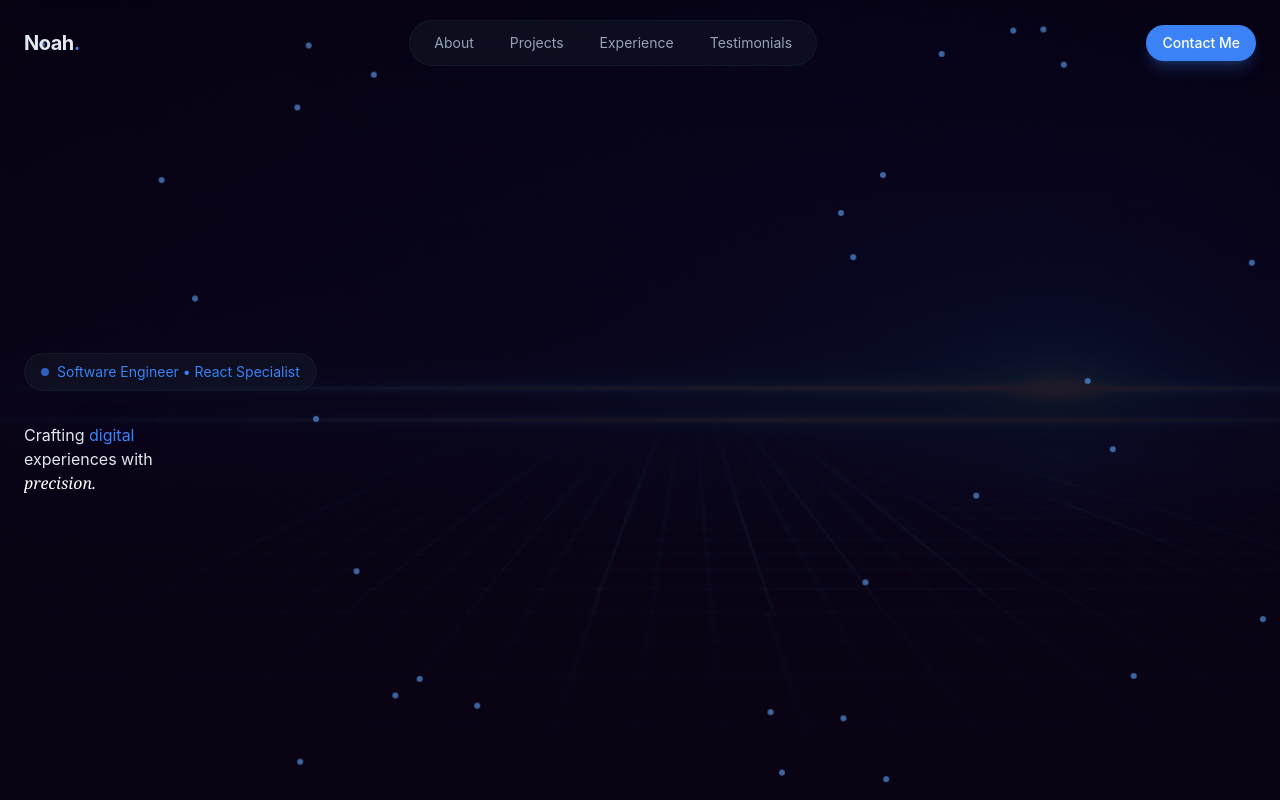
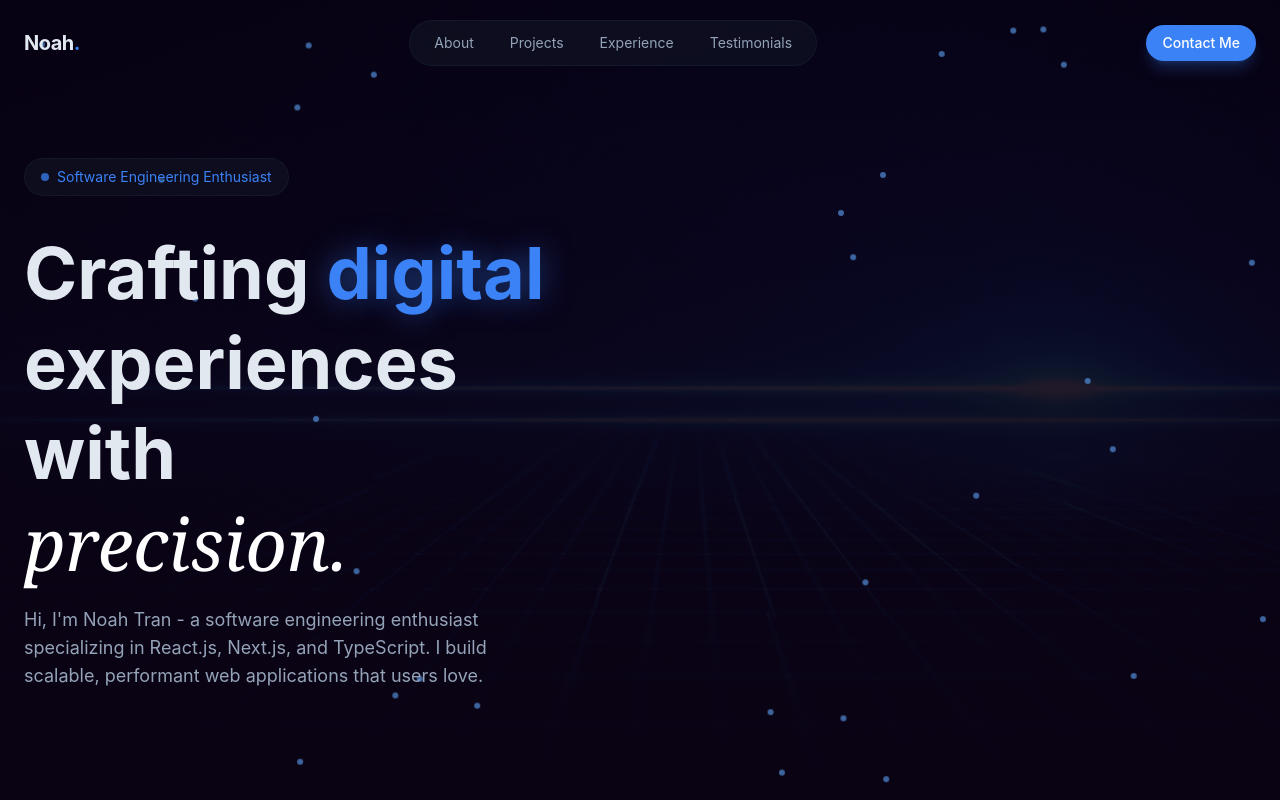
Before and after one commit to noahnoahnoahtran/Web_Dev, a React (Vite) app in the folder Website/10_portfolio/: page / in a window 1280 px wide. Built offline with nearby package versions, Linux system fonts and the light colour scheme.

Commit message:
feat(hero/headline): setup description structure with typography

```diff
--- a/Website/10_portfolio/src/sections/Hero.jsx
+++ b/Website/10_portfolio/src/sections/Hero.jsx
@@ -35,13 +35,13 @@ export const Hero = () => {
             <div className="animate-fade-in">
               <span className="inline-flex items-center gap-2 px-4 py-2 rounded-full glass text-sm text-primary">
                 <span className="w-2 h-2 bg-primary rounded-full animate-pulse" />
-                Software Engineer • React Specialist
+                Software Engineering Enthusiast
               </span>
             </div>
 
             {/* Headline */}
-            <div>
-              <h1>
+            <div className="space-y-4">
+              <h1 className="text-5xl md:text-6xl lg:text-7xl font-bold leading-tight animate-fade-in">
                 Crafting <span className="text-primary glow-text">digital</span>
                 <br />
                 experiences with <br />
@@ -49,6 +49,11 @@ export const Hero = () => {
                   precision.
                 </span>
               </h1>
+              <p className="text-lg text-muted-foreground max-w-lg animate-fade-in">
+                Hi, I'm Noah Tran - a software engineering enthusiast
+                specializing in React.js, Next.js, and TypeScript. I build
+                scalable, performant web applications that users love.
+              </p>
             </div>
           </div>
           {/* Right Column - Profile Image */}
```
